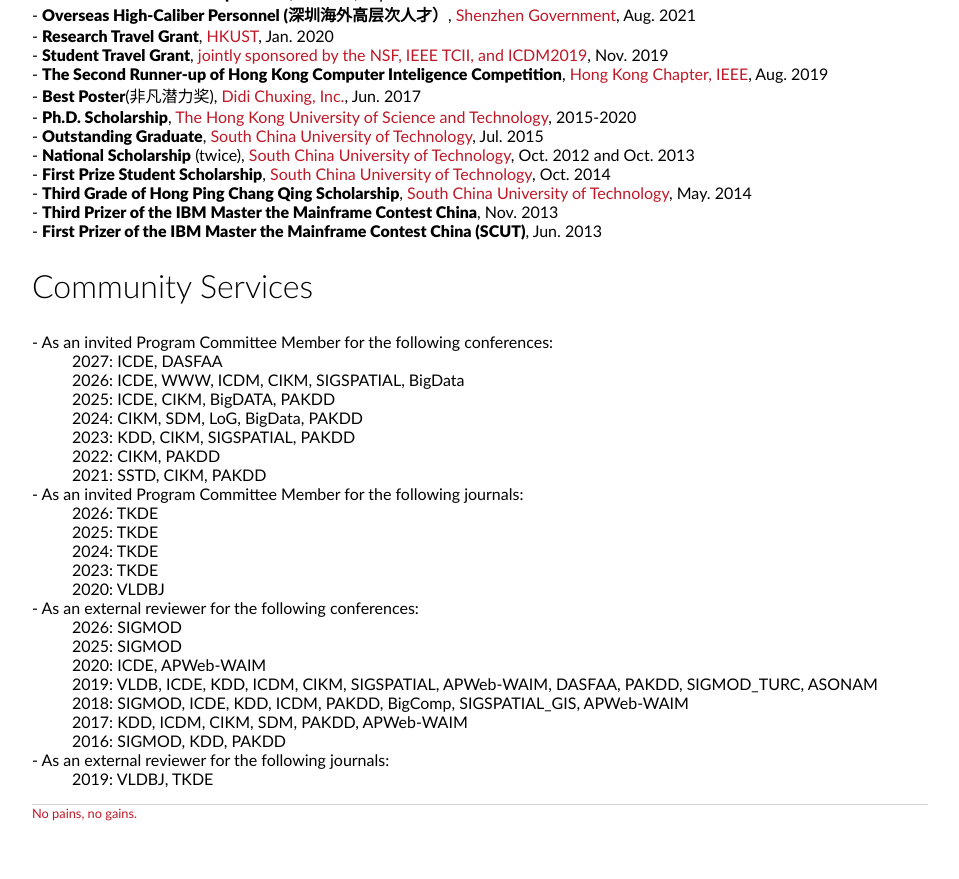
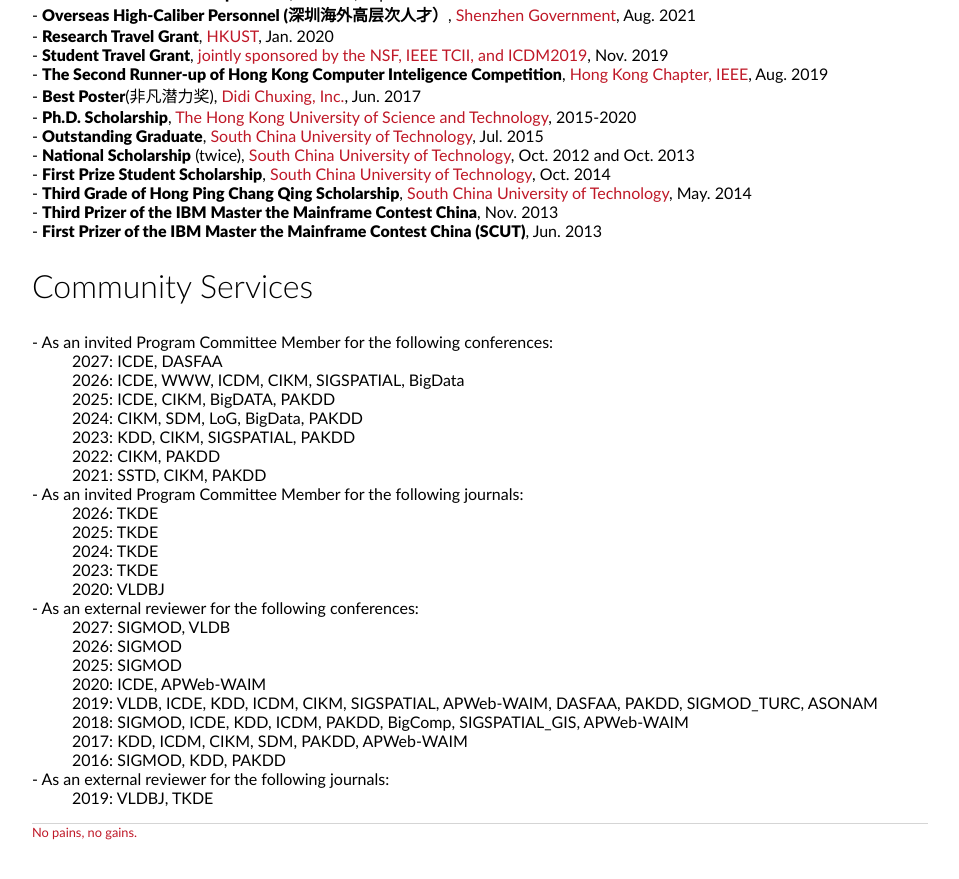
Before and after one commit to 2danlin/2danlin.github.io, a Jekyll site: the page built from index.html, in a window 1280 px wide and 900 px high, scrolled down 1113 px. Shown: the top 879 px of the window, without its empty margins (160-1119 px from the left). Built offline with Jekyll 4.4.1, drawn with Linux system fonts in a browser that asks for light colours.

Commit message:
Update index.html

```diff
--- a/index.html
+++ b/index.html
@@ -82,6 +82,7 @@
 		<dd>2020: VLDBJ</dd>
 
 		<dt>- As an external reviewer for the following conferences:</dt>
+		<dd>2027: SIGMOD, VLDB</dd>
 		<dd>2026: SIGMOD</dd>
 		<dd>2025: SIGMOD</dd>
 		<dd>2020: ICDE, APWeb-WAIM</dd>
```
